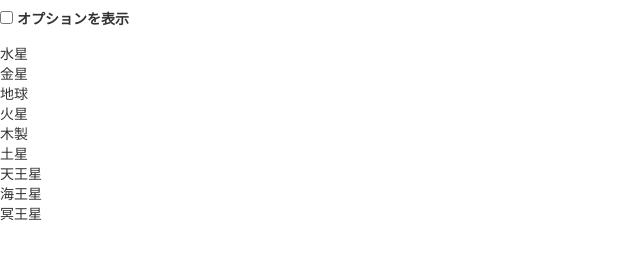
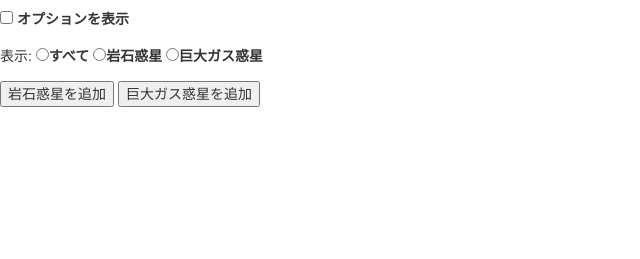
Before and after one commit to Remote-Pairpro/study-miura, a plain HTML site: page html/8_animation.html in a window 1280 px wide. Shown: the part 63-322 px from the top of the page, without its empty margins (0-640 px from the left). Drawn offline with nearby package versions, Linux system fonts and the light colour scheme.

Commit message:
TypeScript側へ向ける。

```diff
--- a/html/8_animation.html
+++ b/html/8_animation.html
@@ -51,7 +51,7 @@
         <button data-bind='click: addPlanet.bind($data, "gasgiant")'>巨大ガス惑星を追加</button>
     </p>
 
-    <script type='text/javascript' src='../js/8_animation.js'></script>
+    <script type='text/javascript' src='../ts2js/8_animation.js'></script>
 
   </body>
 </html>
```
